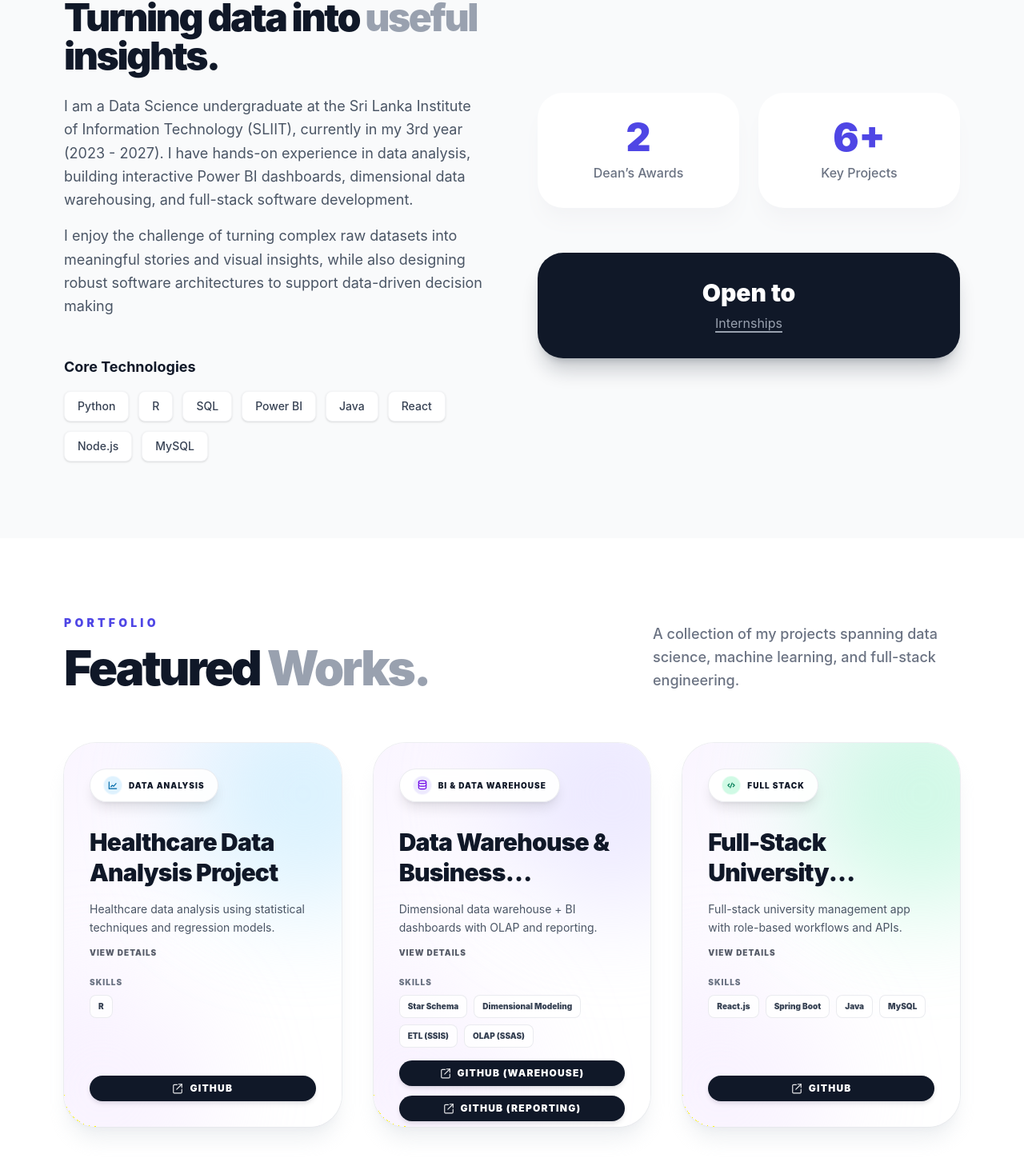
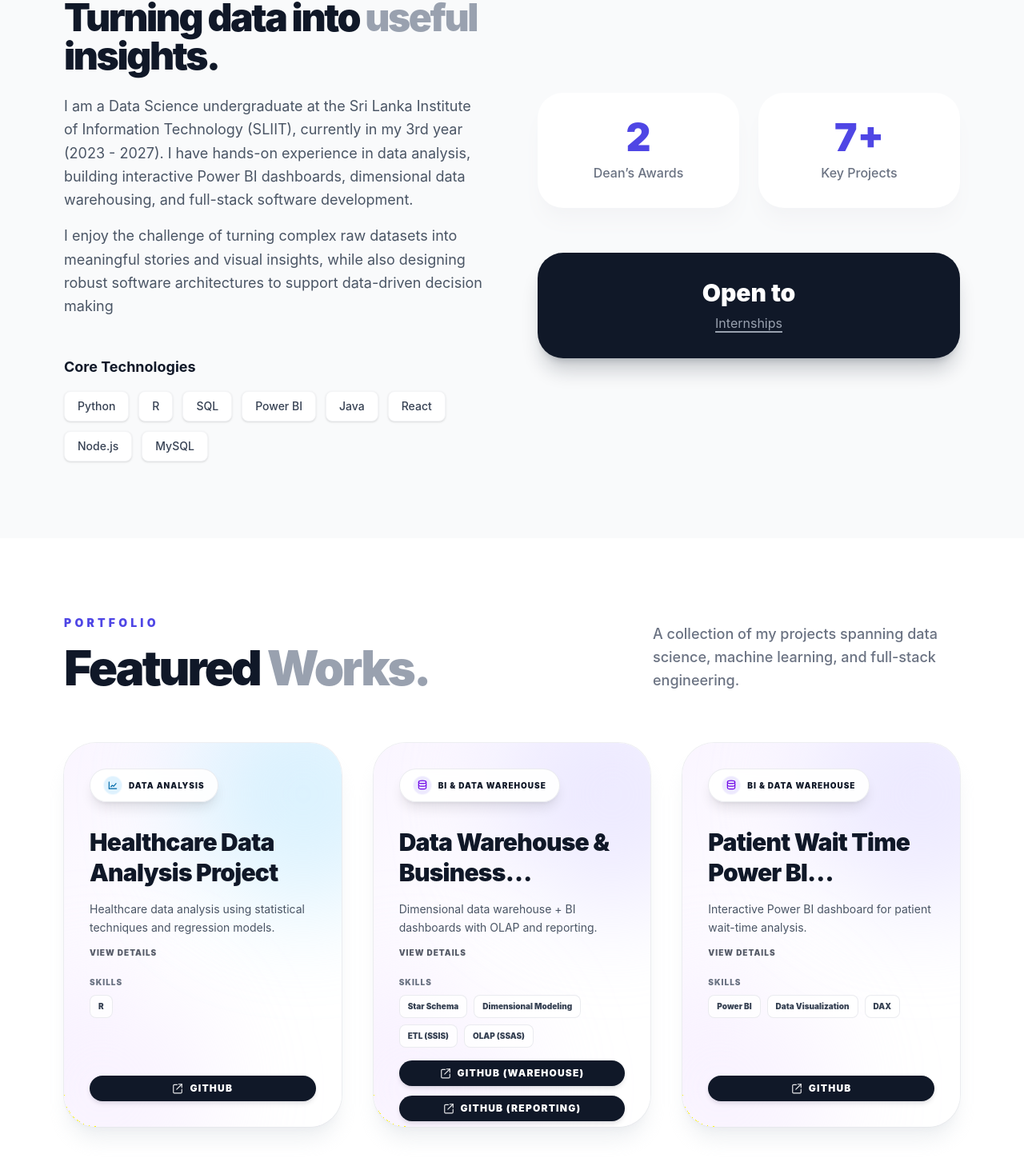
Before and after one commit to gayanieka/my-portfolio, a React (Vite) app: page / in a window 1280 px wide. Shown: the part 1022-2470 px from the top of the page at 80% size. Built offline with nearby package versions, Linux system fonts and the light colour scheme.

Commit message:
feat: update key projects count to 7 and add Patient Wait Time Power BI Dashboard project

```diff
--- a/src/components/About.jsx
+++ b/src/components/About.jsx
@@ -52,7 +52,7 @@ const About = () => {
                 <span className="text-gray-500 font-medium">Dean’s Awards</span>
               </div>
               <div className="bg-white p-8 rounded-[2rem] shadow-xl shadow-gray-100 flex flex-col justify-center items-center text-center transform transition-transform hover:-translate-y-2">
-                <span className="text-5xl font-black text-primary mb-2">6+</span>
+                <span className="text-5xl font-black text-primary mb-2">7+</span>
                 <span className="text-gray-500 font-medium">Key Projects</span>
               </div>
               <div className="bg-gray-900 p-8 rounded-[2rem] shadow-xl shadow-gray-900/20 flex flex-col justify-center items-center text-center transform transition-transform hover:-translate-y-2 translate-y-8 col-span-2">
--- a/src/components/Projects.jsx
+++ b/src/components/Projects.jsx
@@ -146,6 +146,18 @@ const projectsData = [
     links: [
       { label: "GitHub (Warehouse)", href: "https://github.com/gayanieka/Shopping-mall-data-warehouse.git" },
       { label: "GitHub (Reporting)", href: "https://github.com/gayanieka/Shopping-mall-olap-reporting.git" }
+    ]
+  },
+  {
+    title: "Patient Wait Time Power BI Dashboard",
+    category: "BI & Data Warehouse",
+    description: "Built an interactive Power BI dashboard to analyze patient wait-time trends and support healthcare operations with clear visual insights.",
+    shortDescription: "Interactive Power BI dashboard for patient wait-time analysis.",
+    details: "Built an interactive Power BI dashboard to analyze patient wait-time patterns, highlight operational bottlenecks, and support data-driven healthcare decision-making.",
+    tech: ["Power BI", "Data Visualization", "DAX"],
+    image: null,
+    links: [
+      { label: "GitHub", href: "https://github.com/gayanieka/Patient_wait_time_dashbord.git" }
     ]
   },
   {
```
